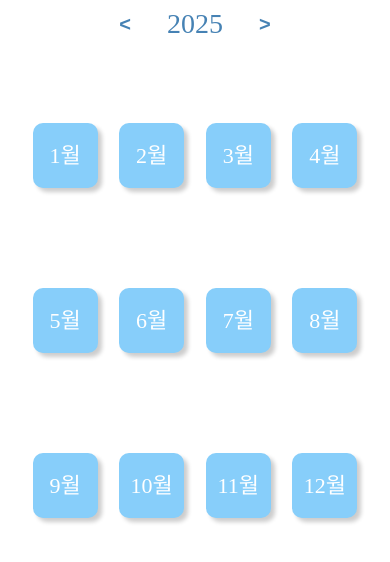
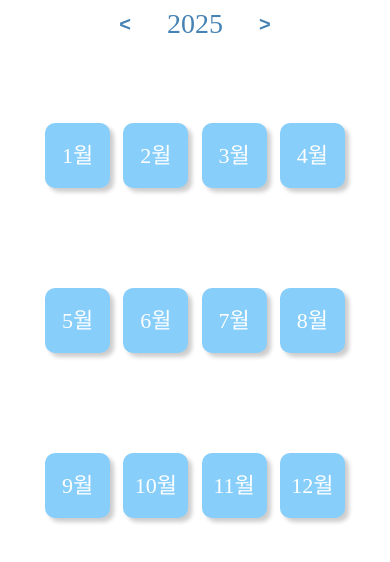
Before and after one commit to sseong-c0de/myLog, a React (Vite) app: page / in a window 390 px wide. Shown: the top 562 px of the page. Built offline with nearby package versions, Linux system fonts and the light colour scheme.

Commit message:
모바일 크기로 변경

```diff
--- a/src/components/FourBtn.jsx
+++ b/src/components/FourBtn.jsx
@@ -5,6 +5,7 @@ const BtnContainer = styled.div`
 `;
 const BtnGroup = styled.div`
   width: 83.33%;
+  max-width: 300px;
   display: flex;
   flex-wrap: wrap;
   justify-content: space-between;
--- a/src/components/MonthGrid.jsx
+++ b/src/components/MonthGrid.jsx
@@ -4,6 +4,7 @@ const MonthContainer = styled.div`
 `;
 const MonthGroup = styled.div`
   width: 83.33%;
+  max-width: 300px;
   display: flex;
   flex-wrap: wrap;
   margin: 0 auto;
```
